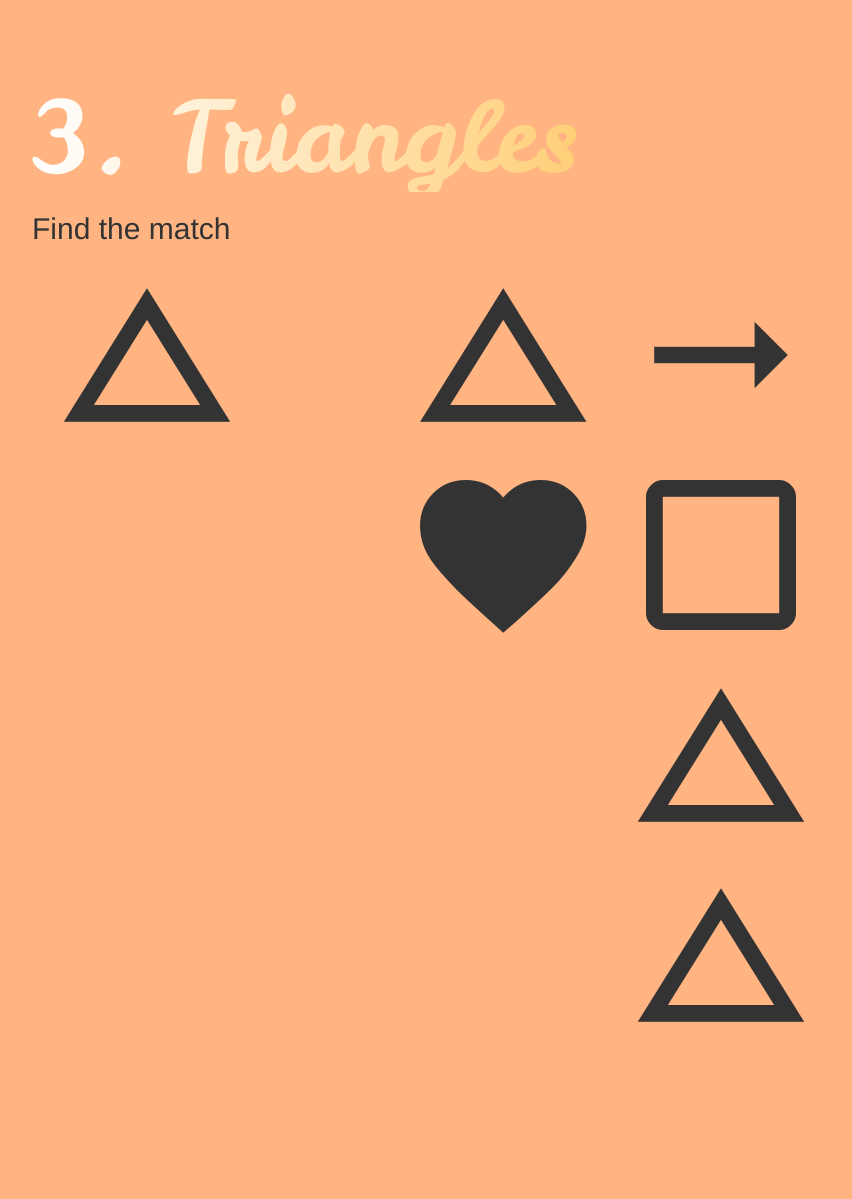
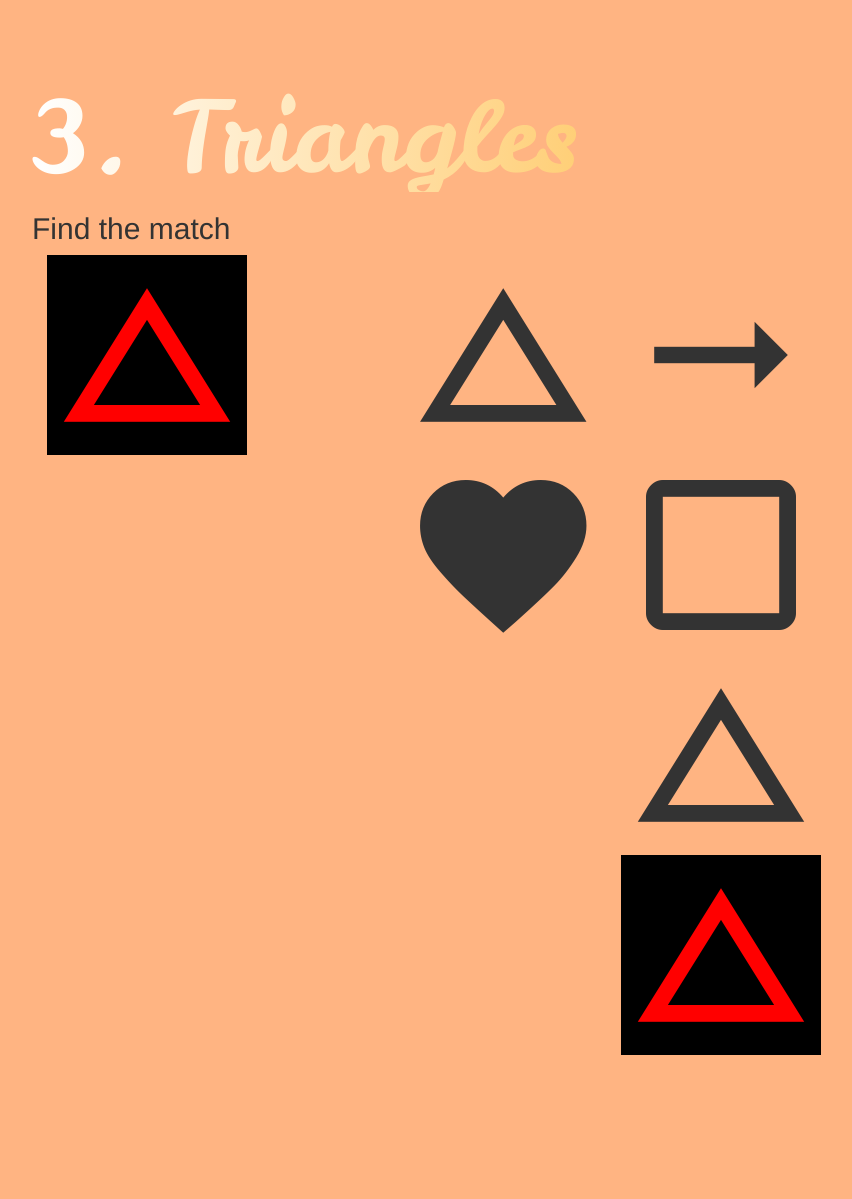
Before and after one commit to crixi/Honours, a Flask app: template proj2/templates/screen3.html in a window 1280 px wide. Shown: the whole page, without its empty margins (96-948 px from the left). Run offline with Flask 2, Linux system fonts and the light colour scheme; the template is opened without the code that fills it, so the values that code supplies are empty; some libraries are stand-ins or nearby versions.

Commit message:
3th screen

```diff
--- a/proj2/static/css/cssScreen.css
+++ b/proj2/static/css/cssScreen.css
@@ -23,6 +23,12 @@
 color:blue;
 }
 
+.material-icons.md-light{
+color:rgba(255.255.255.1);
+background-color:black;
+}
+
+
 a:-webkit-any-link{
 text-decoration:none;
 color:inherit;
```
